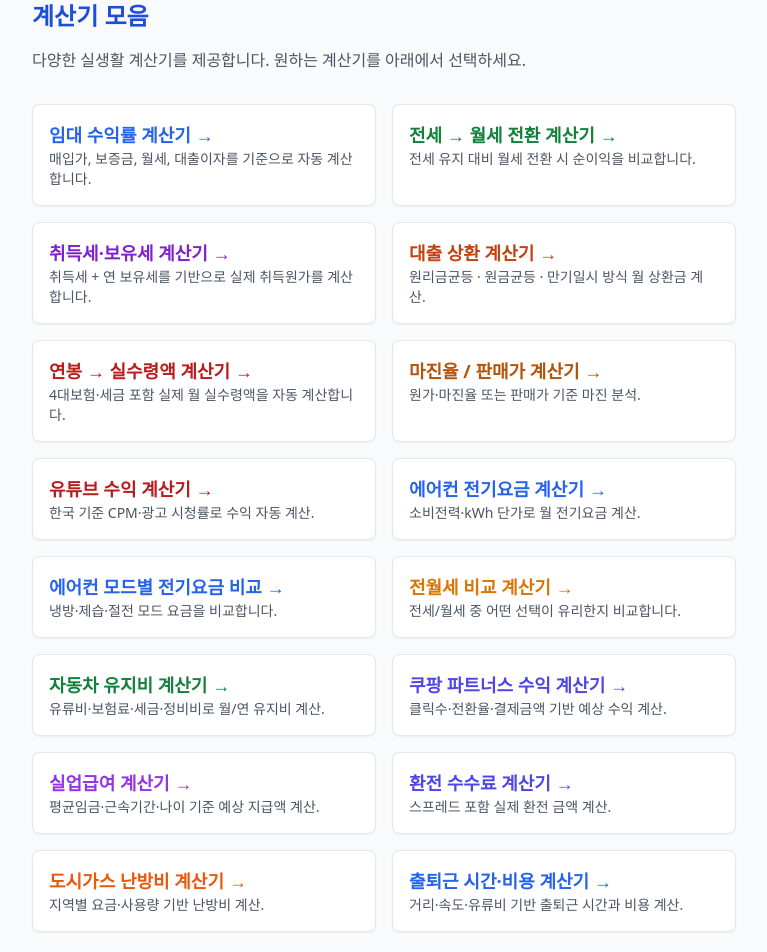
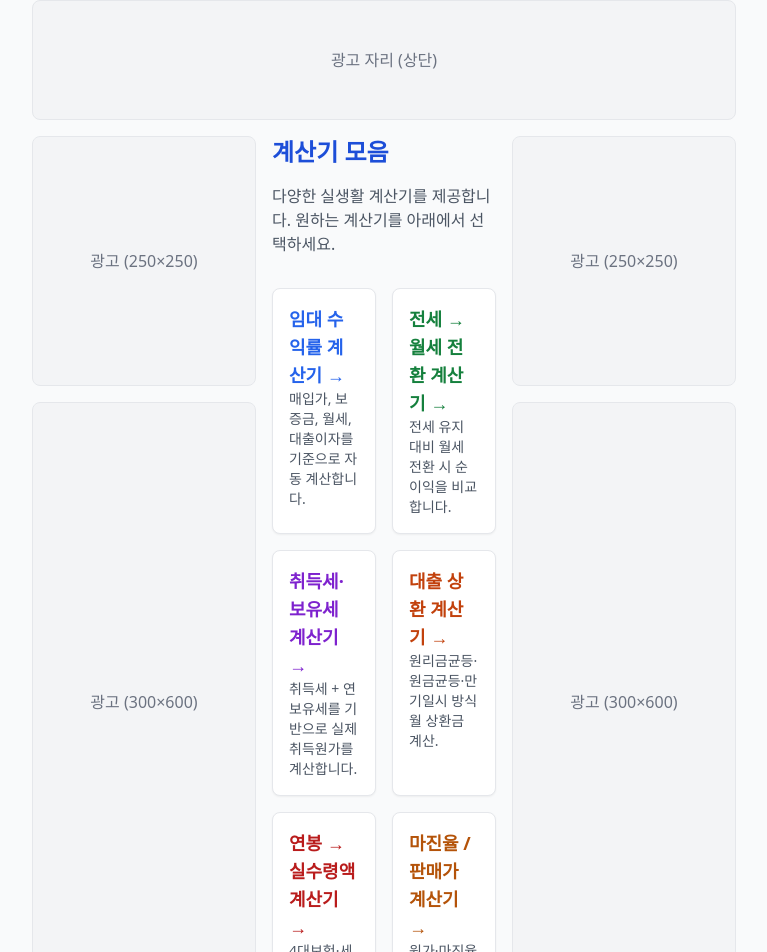
Before and after one commit to geniuspark00-source/calc-site, a Next.js app: page / in a window 1280 px wide. Shown: the part 100-1052 px from the top of the page, without its empty margins (256-1023 px from the left). Built offline with nearby package versions, Linux system fonts and the light colour scheme.

Commit message:
auto push

```diff
--- a/app/page.tsx
+++ b/app/page.tsx
@@ -9,7 +9,41 @@ export const metadata = generateSEOTags({
 
 export default function Home() {
   return (
-    <main className="max-w-4xl mx-auto p-4">
+    <main className="max-w-7xl mx-auto p-4">
+
+      {/* ================================================= */}
+      {/* 🔵 모바일 상단 광고 (PC에서도 보임) */}
+      {/* ================================================= */}
+      <div className="w-full mb-4">
+        <div className="w-full h-[120px] bg-gray-100 border rounded-lg flex items-center justify-center text-gray-500">
+          광고 자리 (상단)
+        </div>
+      </div>
+
+      {/* ================================================= */}
+      {/* 🔵 전체 레이아웃: 좌 광고 | 본문 | 우 광고 */}
+      {/* ================================================= */}
+      <div className="grid grid-cols-1 md:grid-cols-3 gap-4">
+
+        {/* ================================================= */}
+        {/* 🔹 LEFT 광고 (PC에서만 양옆 광고) */}
+        {/* ================================================= */}
+        <aside className="hidden md:block">
+          <div className="sticky top-4 space-y-4">
+            <div className="w-full h-[250px] bg-gray-100 border rounded-lg flex items-center justify-center text-gray-500">
+              광고 (250×250)
+            </div>
+            <div className="w-full h-[600px] bg-gray-100 border rounded-lg flex items-center justify-center text-gray-500">
+              광고 (300×600)
+            </div>
+          </div>
+        </aside>
+
+        {/* ================================================= */}
+        {/* 🔹 MAIN — 계산기 목록 2열 */}
+        {/* ================================================= */}
+        <section className="col-span-1 md:col-span-1">
+
           {/* 제목 */}
           <h1 className="text-2xl font-bold mb-4 text-blue-700">계산기 모음</h1>
 
@@ -17,10 +51,20 @@ export default function Home() {
             다양한 실생활 계산기를 제공합니다. 원하는 계산기를 아래에서 선택하세요.
           </p>
 
-      {/* 🔵 2열 그리드 적용 */}
+          {/* 🔵 모바일 중간 광고 */}
+          <div className="block md:hidden mb-4">
+            <div className="w-full h-[150px] bg-gray-100 border rounded-lg flex items-center justify-center text-gray-500">
+              광고 자리 (중간)
+            </div>
+          </div>
+
+          {/* 🔥 계산기 카드 2열 그리드 */}
           <div className="grid grid-cols-1 sm:grid-cols-2 gap-4">
 
-        {/* 임대 수익률 계산기 */}
+            {/* -------------------------------------------------------------- */}
+            {/* 여기에 네 모든 계산기 카드들 그대로 배치 (내용 동일) */}
+            {/* -------------------------------------------------------------- */}
+
             <a
               href="/calculators/rent-yield"
               className="block p-4 bg-white rounded-lg shadow-sm border hover:shadow-md transition"
@@ -33,7 +77,6 @@ export default function Home() {
               </p>
             </a>
 
-        {/* 전세 → 월세 전환 계산기 */}
             <a
               href="/calculators/lease-to-monthly"
               className="block p-4 bg-white rounded-lg shadow-sm border hover:shadow-md transition"
@@ -46,7 +89,6 @@ export default function Home() {
               </p>
             </a>
 
-        {/* 취득세·보유세 계산기 */}
             <a
               href="/calculators/property-tax"
               className="block p-4 bg-white rounded-lg shadow-sm border hover:shadow-md transition"
@@ -59,7 +101,6 @@ export default function Home() {
               </p>
             </a>
 
-        {/* 대출 상환 계산기 */}
             <a
               href="/calculators/loan"
               className="block p-4 bg-white rounded-lg shadow-sm border hover:shadow-md transition"
@@ -68,11 +109,10 @@ export default function Home() {
                 대출 상환 계산기 →
               </h2>
               <p className="text-gray-600 text-sm">
-            원리금균등 · 원금균등 · 만기일시 방식 월 상환금 계산.
+                원리금균등·원금균등·만기일시 방식 월 상환금 계산.
               </p>
             </a>
 
-        {/* 연봉 실수령액 계산기 */}
             <a
               href="/calculators/salary"
               className="block p-4 bg-white rounded-lg shadow-sm border hover:shadow-md transition"
@@ -81,11 +121,10 @@ export default function Home() {
                 연봉 → 실수령액 계산기 →
               </h2>
               <p className="text-gray-600 text-sm">
-            4대보험·세금 포함 실제 월 실수령액을 자동 계산합니다.
+                4대보험·세금 포함 실제 월 실수령액 계산.
               </p>
             </a>
 
-        {/* 마진율 계산기 */}
             <a
               href="/calculators/margin"
               className="block p-4 bg-white rounded-lg shadow-sm border hover:shadow-md transition"
@@ -98,7 +137,6 @@ export default function Home() {
               </p>
             </a>
 
-        {/* 유튜브 수익 계산기 */}
             <a
               href="/calculators/youtube"
               className="block p-4 bg-white rounded-lg shadow-sm border hover:shadow-md transition"
@@ -111,7 +149,6 @@ export default function Home() {
               </p>
             </a>
 
-        {/* 에어컨 전기요금 계산기 */}
             <a
               href="/calculators/aircon-electric"
               className="block p-4 bg-white rounded-lg shadow-sm border hover:shadow-md transition"
@@ -120,11 +157,10 @@ export default function Home() {
                 에어컨 전기요금 계산기 →
               </h2>
               <p className="text-gray-600 text-sm">
-            소비전력·kWh 단가로 월 전기요금 계산.
+                소비전력·kWh 단가로 월 전기요금을 계산합니다.
               </p>
             </a>
 
-        {/* 에어컨 모드별 비교 */}
             <a
               href="/calculators/aircon-mode"
               className="block p-4 bg-white rounded-lg shadow-sm border hover:shadow-md transition"
@@ -133,11 +169,10 @@ export default function Home() {
                 에어컨 모드별 전기요금 비교 →
               </h2>
               <p className="text-gray-600 text-sm">
-            냉방·제습·절전 모드 요금을 비교합니다.
+                냉방·제습·절전 모드 간 전기요금 비교.
               </p>
             </a>
 
-        {/* 전월세 비교 계산기 */}
             <a
               href="/calculators/rent-compare"
               className="block p-4 bg-white rounded-lg shadow-sm border hover:shadow-md transition"
@@ -150,7 +185,6 @@ export default function Home() {
               </p>
             </a>
 
-        {/* 자동차 유지비 계산기 */}
             <a
               href="/calculators/car-cost"
               className="block p-4 bg-white rounded-lg shadow-sm border hover:shadow-md transition"
@@ -159,11 +193,10 @@ export default function Home() {
                 자동차 유지비 계산기 →
               </h2>
               <p className="text-gray-600 text-sm">
-            유류비·보험료·세금·정비비로 월/연 유지비 계산.
+                유류비·보험료·세금·정비비 기반 유지비 계산.
               </p>
             </a>
 
-        {/* 쿠팡 파트너스 수익 계산기 */}
             <a
               href="/calculators/coupang-partners"
               className="block p-4 bg-white rounded-lg shadow-sm border hover:shadow-md transition"
@@ -176,7 +209,6 @@ export default function Home() {
               </p>
             </a>
 
-        {/* 실업급여 계산기 */}
             <a
               href="/calculators/unemployment-benefit"
               className="block p-4 bg-white rounded-lg shadow-sm border hover:shadow-md transition"
@@ -185,11 +217,10 @@ export default function Home() {
                 실업급여 계산기 →
               </h2>
               <p className="text-gray-600 text-sm">
-            평균임금·근속기간·나이 기준 예상 지급액 계산.
+                평균임금·근속기간 기반 예상 지급액 계산.
               </p>
             </a>
 
-        {/* 환전 수수료 계산기 */}
             <a
               href="/calculators/exchange-fee"
               className="block p-4 bg-white rounded-lg shadow-sm border hover:shadow-md transition"
@@ -202,7 +233,6 @@ export default function Home() {
               </p>
             </a>
 
-        {/* 도시가스 난방비 계산기 */}
             <a
               href="/calculators/gas-heating"
               className="block p-4 bg-white rounded-lg shadow-sm border hover:shadow-md transition"
@@ -211,11 +241,10 @@ export default function Home() {
                 도시가스 난방비 계산기 →
               </h2>
               <p className="text-gray-600 text-sm">
-            지역별 요금·사용량 기반 난방비 계산.
+                지역별 요금·기본요금 기반 난방비 계산.
               </p>
             </a>
 
-        {/* 출퇴근 시간·비용 계산기 */}
             <a
               href="/calculators/commute"
               className="block p-4 bg-white rounded-lg shadow-sm border hover:shadow-md transition"
@@ -224,9 +253,33 @@ export default function Home() {
                 출퇴근 시간·비용 계산기 →
               </h2>
               <p className="text-gray-600 text-sm">
-            거리·속도·유류비 기반 출퇴근 시간과 비용 계산.
+                거리·속도·유류비 기반 출퇴근 시간·비용 계산.
               </p>
             </a>
+
+          </div>
+
+          {/* 🔵 모바일 하단 광고 */}
+          <div className="block md:hidden mt-6">
+            <div className="w-full h-[150px] bg-gray-100 border rounded-lg flex items-center justify-center text-gray-500">
+              광고 자리 (하단)
+            </div>
+          </div>
+        </section>
+
+        {/* ================================================= */}
+        {/* 🔹 RIGHT 광고 (PC에서만 양옆 광고) */}
+        {/* ================================================= */}
+        <aside className="hidden md:block">
+          <div className="sticky top-4 space-y-4">
+            <div className="w-full h-[250px] bg-gray-100 border rounded-lg flex items-center justify-center text-gray-500">
+              광고 (250×250)
+            </div>
+            <div className="w-full h-[600px] bg-gray-100 border rounded-lg flex items-center justify-center text-gray-500">
+              광고 (300×600)
+            </div>
+          </div>
+        </aside>
 
       </div>
     </main>
```
Lines whose indentation alone changed are shown as unchanged.
